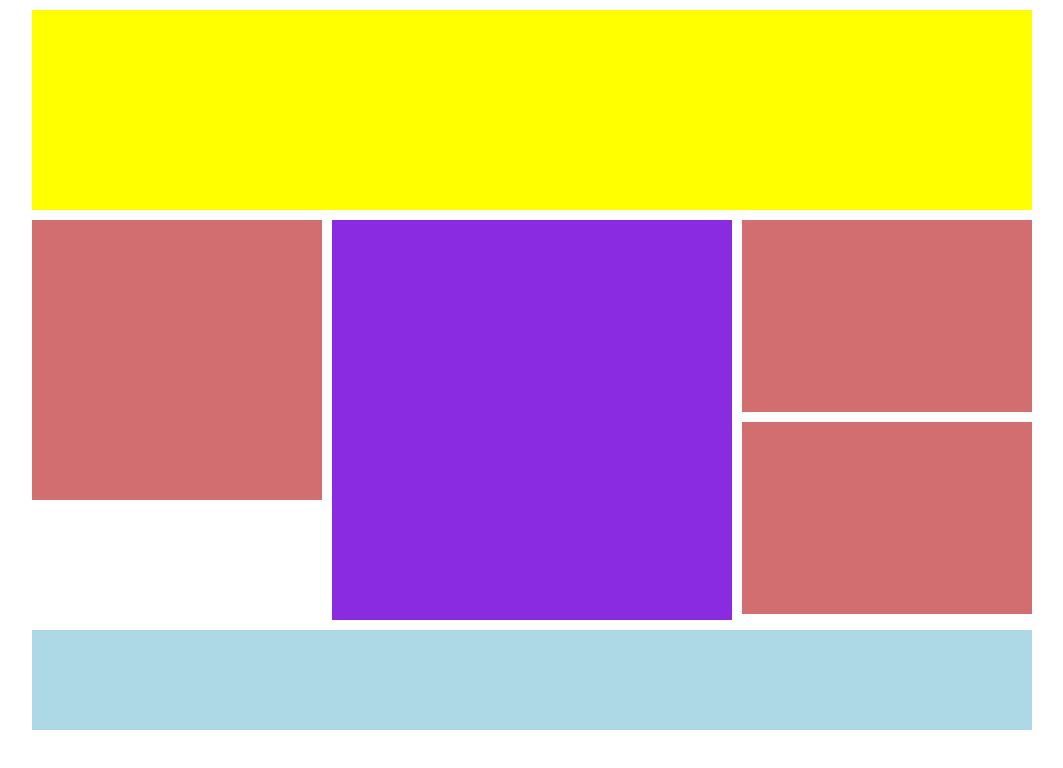
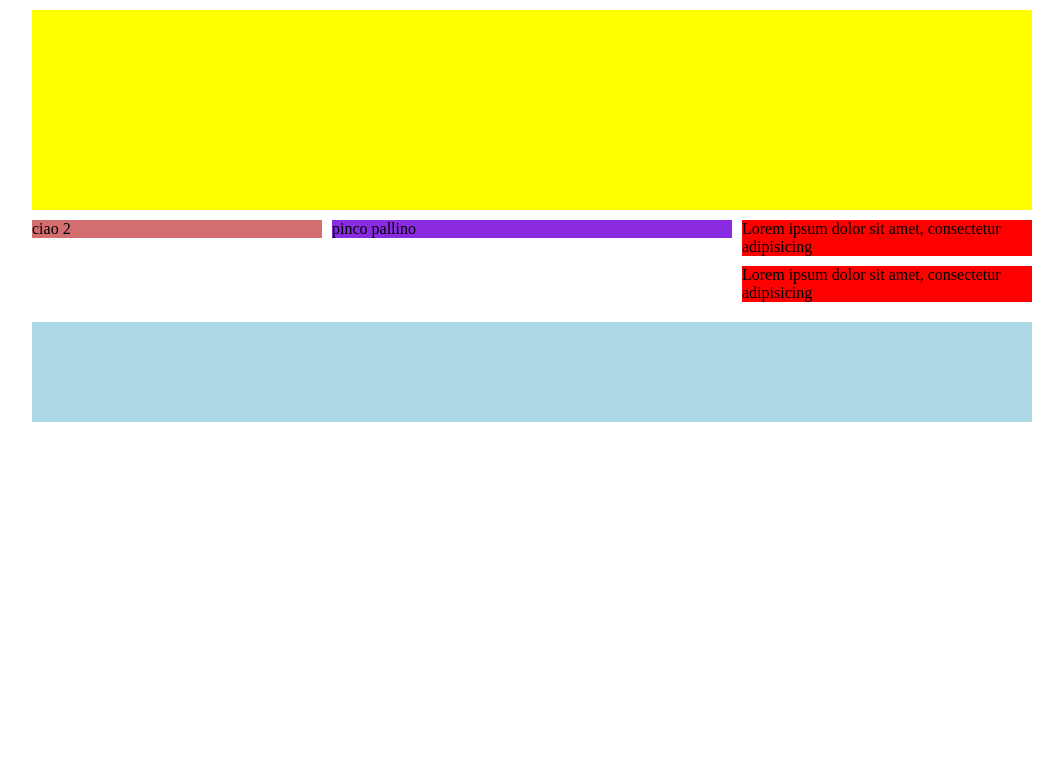
Before and after one commit to emanuelespa/htmlcss-struttura-wp, a plain HTML site: page index.html in a window 1280 px wide. Shown: the whole page, without its empty margins (108-1171 px from the left). Drawn offline with Linux system fonts and the light colour scheme.

Commit message:
Correzione con Samuele

```diff
--- a/css/style.css
+++ b/css/style.css
@@ -16,7 +16,6 @@ header{
 }
 
 main{
-  height: 400px;
   margin: 10px 0;
 }
 
@@ -28,7 +27,6 @@ main::after{
 
 .col-left{
   float: left;
-  height: 70%;
   width: 29%;
   margin-right: 1%;
   background-color: #d36e70;
@@ -36,26 +34,19 @@ main::after{
 
 .col-central{
   float: left;
-  height: 100%;
   width: 40%;
   background-color: blueviolet;
 }
 
 .col-right {
   float: left;
-  height: 48%;
   width: 29%;
   margin-left: 1%;
-  background-color: #d36e70;
 }
 
-.col-down{
-  float: left;
-  height: 48%;
-  width: 29%;
-  margin-left: 1%;
-  margin-top: 10px;
-  background-color: #d36e70;
+.widget{
+  margin-bottom: 10px;
+  background-color: red;
 }
 
 footer{
--- a/index.html
+++ b/index.html
@@ -13,10 +13,12 @@
      </header>
    <!-- corpo centrale -->
      <main>
-       <aside class="col-left"></aside>
-       <section class="col-central"></section>
-       <aside class="col-right"></aside>
-       <aside class="col-down"></aside>
+       <aside class="col-left">ciao 2</aside>
+       <section class="col-central">pinco pallino</section>
+       <aside class="col-right">
+         <div class="widget">Lorem ipsum dolor sit amet, consectetur adipisicing </div>
+         <div class="widget">Lorem ipsum dolor sit amet, consectetur adipisicing </div>
+       </aside>
      </main>
  <!-- nota footer -->
     <footer> </footer>
```
